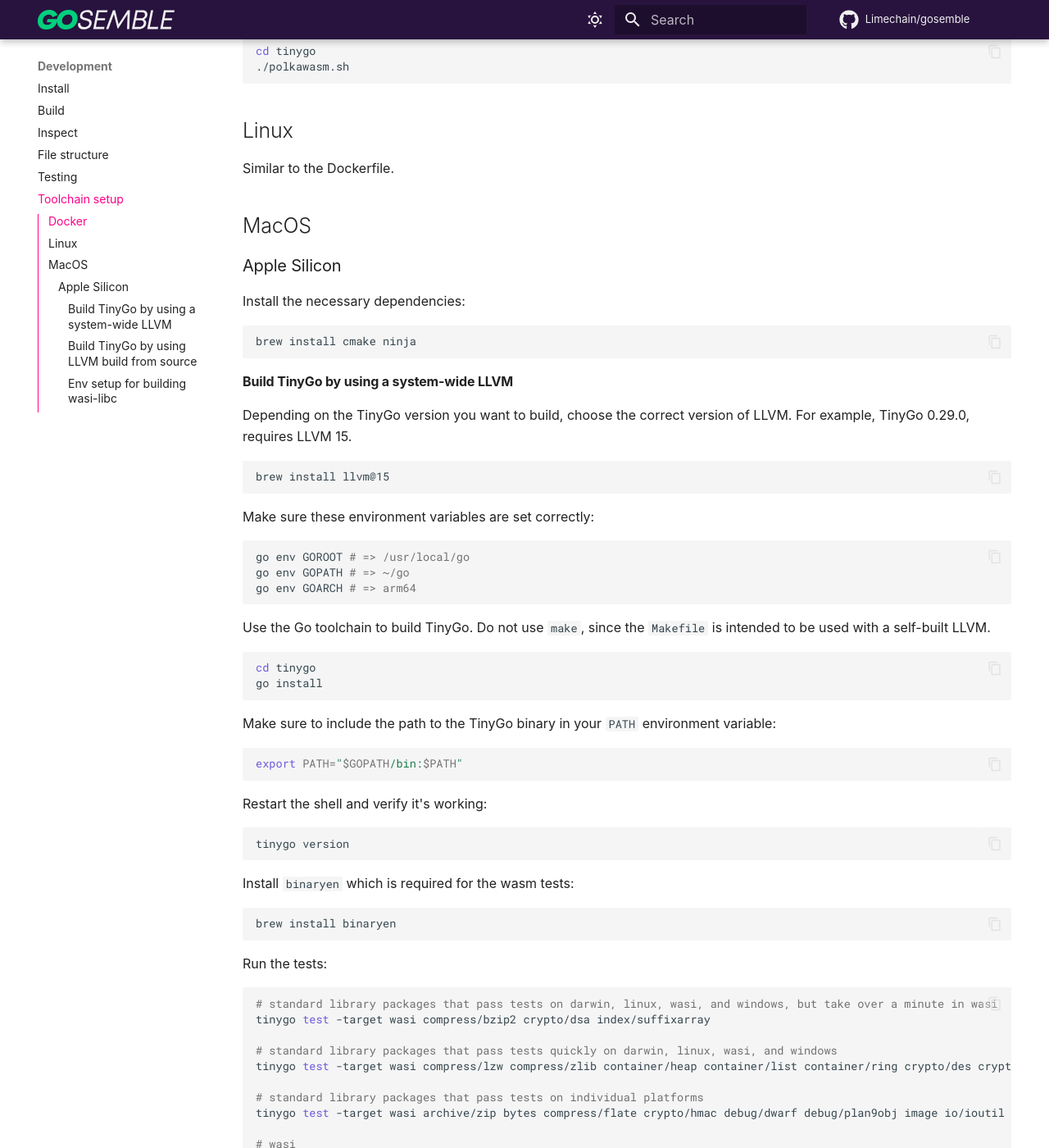
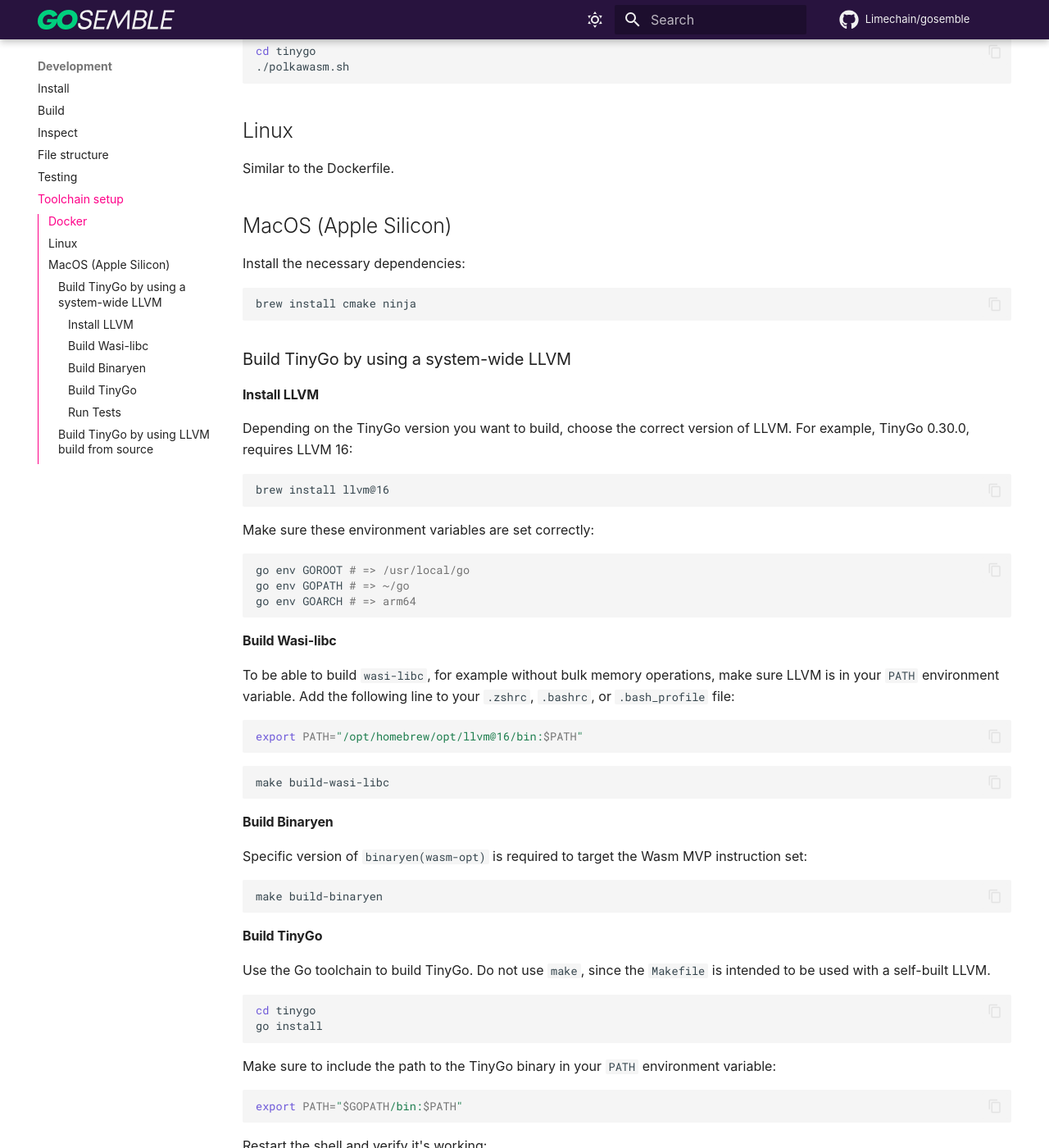
Before and after one commit to LimeChain/gosemble, an MkDocs documentation site: the page built from docs/docs/development/toolchain-setup.md, in a window 1280 px wide and 1400 px high, scrolled down 420 px. Shown: the whole window at 82% size. Built offline with MkDocs 1.6.1 and Material for MkDocs 9.7.7, drawn with Linux system fonts in a browser that asks for light colours; some web fonts are replaced; comment, search, counter and statistics services are not loaded; some of the changed text lies outside the part shown.

````diff
--- a/docs/docs/development/toolchain-setup.md
+++ b/docs/docs/development/toolchain-setup.md
@@ -19,8 +19,7 @@
 
 Similar to the Dockerfile.
 
-## MacOS
-### Apple Silicon
+## MacOS (Apple Silicon)
 
 Install the necessary dependencies:
 
@@ -28,13 +27,15 @@
 brew install cmake ninja
 ```
 
-#### Build TinyGo by using a system-wide LLVM
+### Build TinyGo by using a system-wide LLVM
+
+#### Install LLVM
 
 Depending on the TinyGo version you want to build, choose the correct version of LLVM.
-For example, TinyGo 0.29.0, requires LLVM 15.
+For example, TinyGo 0.30.0, requires LLVM 16:
 
 ```sh
-brew install llvm@15
+brew install llvm@16
 ```
 
 Make sure these environment variables are set correctly:
@@ -44,6 +45,28 @@
 go env GOPATH # => ~/go
 go env GOARCH # => arm64
 ```
+
+#### Build Wasi-libc
+
+To be able to build `wasi-libc`, for example without bulk memory operations, make sure LLVM is in your `PATH` environment variable. Add the following line to your `.zshrc`, `.bashrc`, or `.bash_profile` file:
+
+```sh
+export PATH="/opt/homebrew/opt/llvm@16/bin:$PATH"
+```
+
+```sh
+make build-wasi-libc
+```
+
+#### Build Binaryen
+
+Specific version of `binaryen(wasm-opt)` is required to target the Wasm MVP instruction set:
+
+```sh
+make build-binaryen
+```
+
+#### Build TinyGo
 
 Use the Go toolchain to build TinyGo. Do not use `make`, since the `Makefile` is intended to be used with a self-built LLVM.
 
@@ -64,13 +87,7 @@
 tinygo version
 ```
 
-Install `binaryen` which is required for the wasm tests:
-
-```sh
-brew install binaryen
-```
-
-Run the tests:
+#### Run Tests
 
 ```sh
 # standard library packages that pass tests on darwin, linux, wasi, and windows, but take over a minute in wasi
@@ -100,7 +117,7 @@
 go test -v -count=1 -v -timeout=20m -tags "osusergo" ./builder ./cgo ./compileopts ./compiler ./interp ./transform .
 ```
 
-#### Build TinyGo by using LLVM build from source
+### Build TinyGo by using LLVM build from source
 
 Use `make` with a self-built LLVM which has the benefit of already set up tests.
 
@@ -126,18 +143,3 @@
 make test-corpus-wasi
 make wasmtest
 ```
-
-#### Env setup for building wasi-libc
-
-To be able to build `wasi-libc`, for example without bulk memory operations, make sure LLVM is in your `PATH` environment variable. Add the following line to your `.zshrc`, `.bashrc`, or `.bash_profile` file:
-
-```sh
-export PATH="/opt/homebrew/opt/llvm@15/bin:$PATH"
-```
-
-Build wasi-libc:
-
-```sh
-cd tinygo/lib/wasi-libc
-make
-```
````
Also changed, not shown: docs/docs/development/build.md (+1 -1 lines), README.md, 3 other files.
